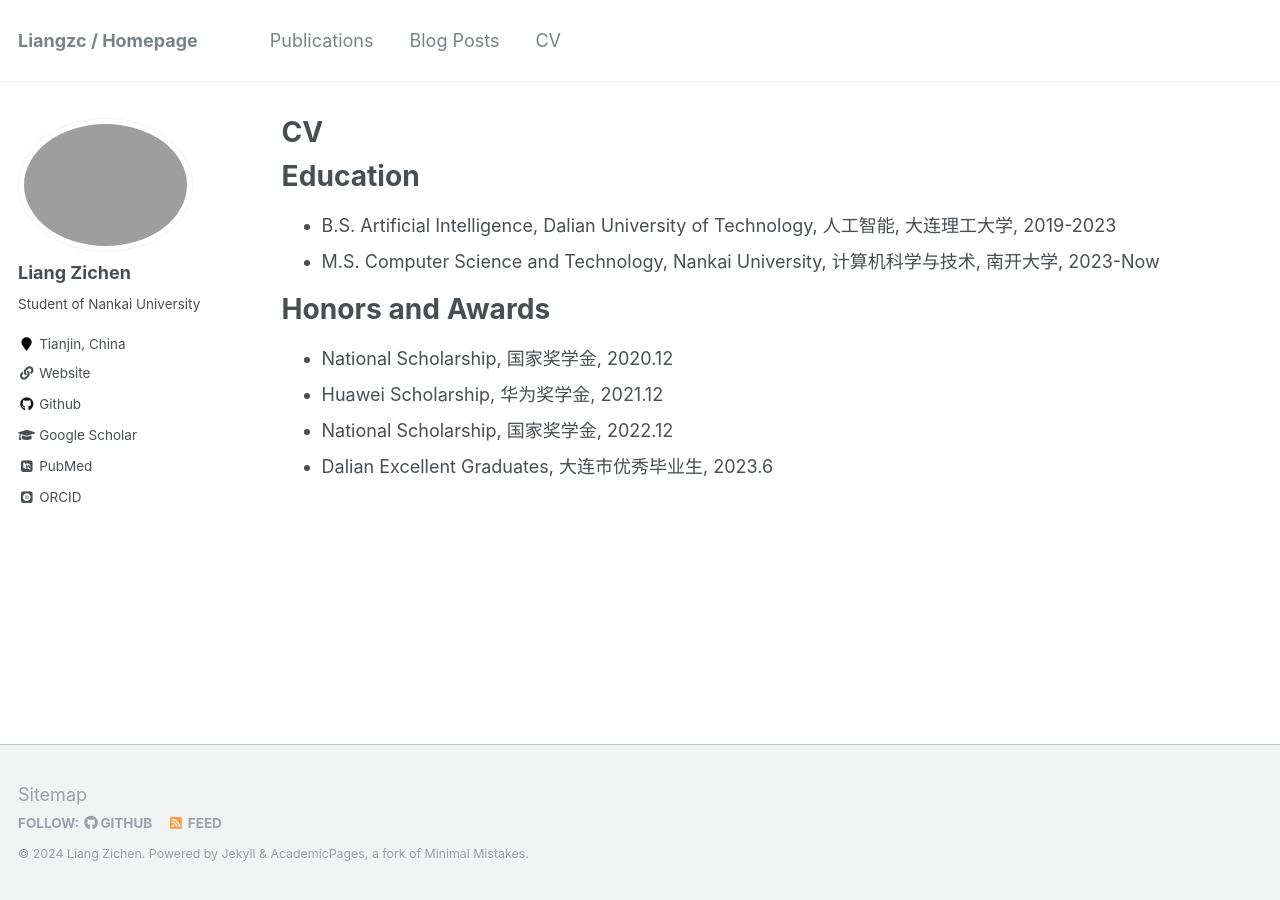
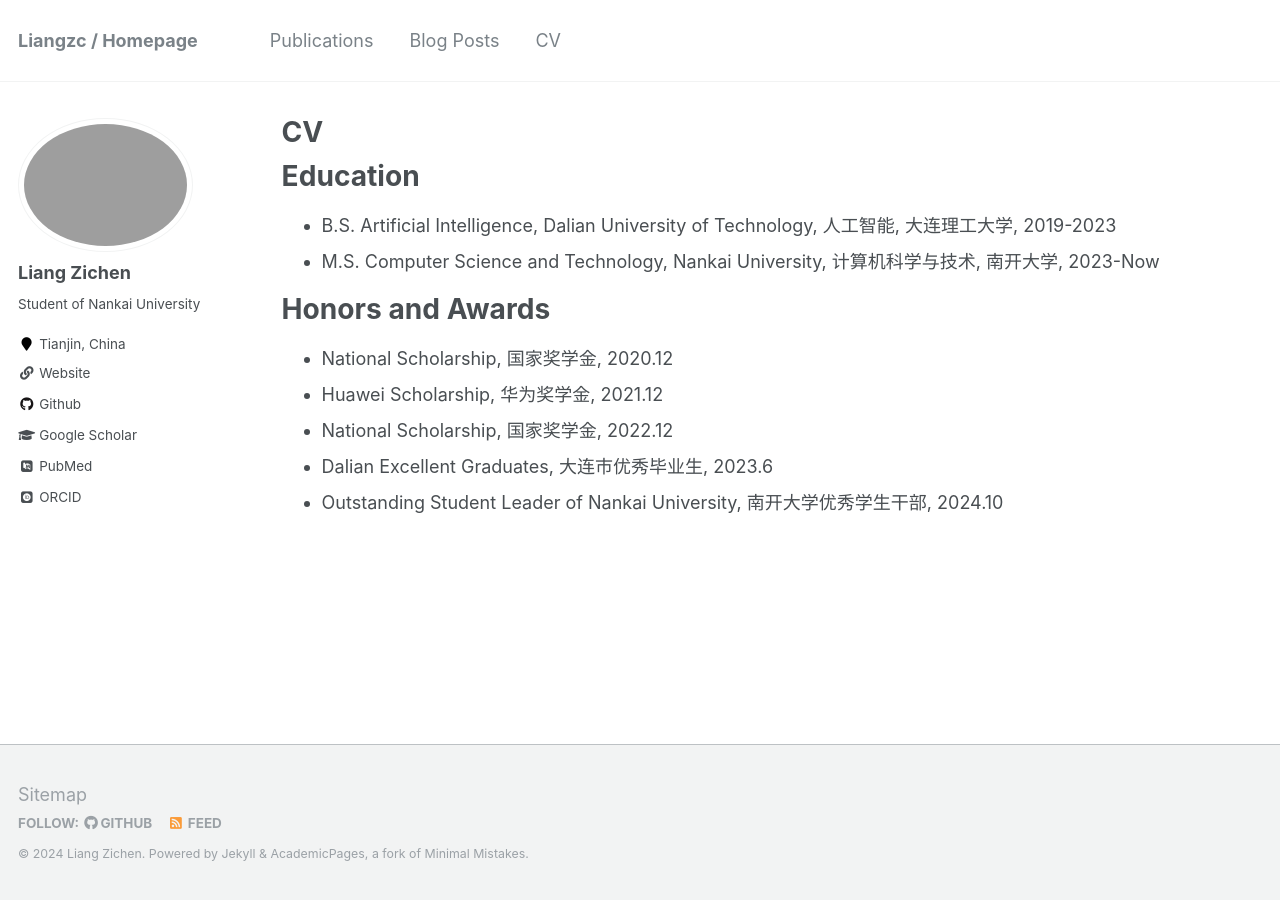
Before and after one commit to JACK-Chen-2019/liangzc, a Jekyll site: the page built from _pages/cv.md, in a window 1280 px wide. Built offline with Jekyll 4.4.1, drawn with Linux system fonts in a browser that asks for light colours; some web fonts are replaced.

Commit message:
Update cv.md

```diff
--- a/_pages/cv.md
+++ b/_pages/cv.md
@@ -20,3 +20,4 @@ Honors and Awards
 * Huawei Scholarship, 华为奖学金, 2021.12
 * National Scholarship, 国家奖学金, 2022.12
 * Dalian Excellent Graduates, 大连市优秀毕业生, 2023.6
+* Outstanding Student Leader of Nankai University, 南开大学优秀学生干部, 2024.10
```
